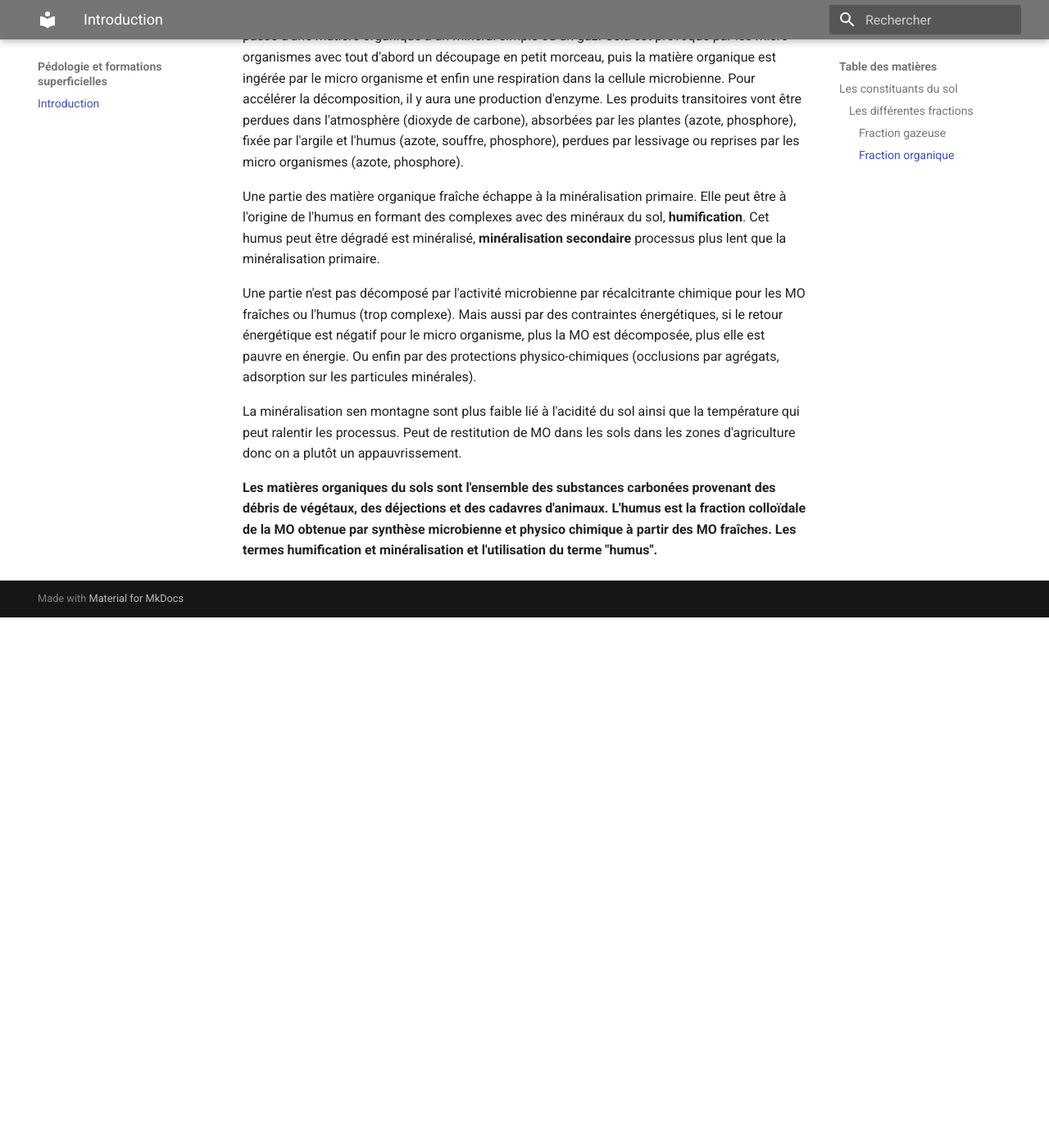
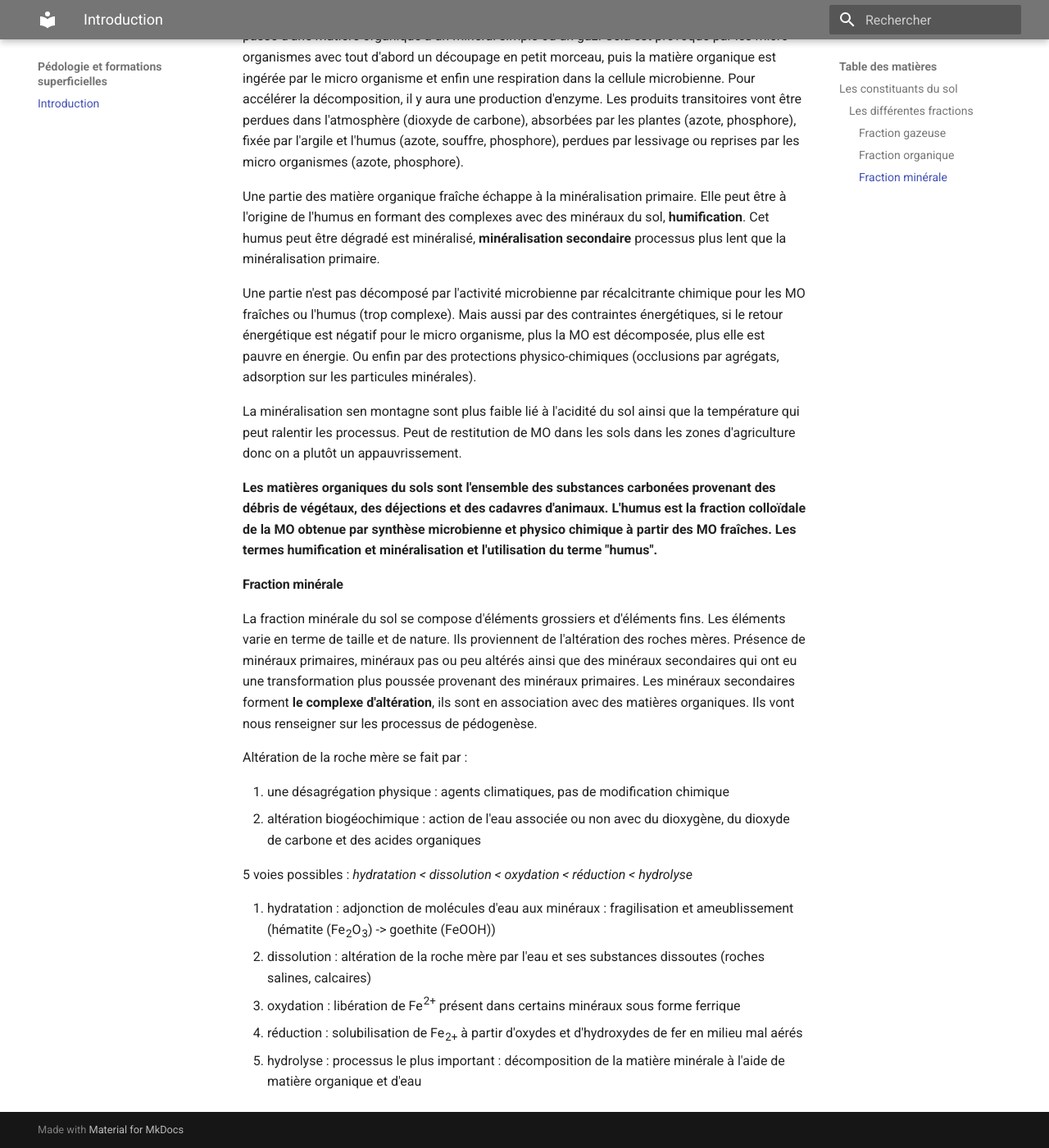
Before and after one commit to Lizeem/L3STcours, an MkDocs documentation site: the page built from Docs/Pédologie et formations superficielles/La pédologie.md, in a window 1280 px wide and 1400 px high, scrolled down 2328 px. Shown: the whole window at 82% size. Built offline with MkDocs 1.6.1 and Material for MkDocs 9.7.7, drawn with Linux system fonts in a browser that asks for light colours; before the commit the page ends 3081 px from its top, so only the background shows below that.

Commit message:
Update pédologie

```diff
--- a/Docs/Pédologie et formations superficielles/La pédologie.md
+++ b/Docs/Pédologie et formations superficielles/La pédologie.md
@@ -66,3 +66,20 @@ Une partie n'est pas décomposé par l'activité microbienne par récalcitrante
 La minéralisation sen montagne sont plus faible lié à l'acidité du sol ainsi que la température qui peut ralentir les processus. Peut de restitution de MO dans les sols dans les zones d'agriculture donc on a plutôt un appauvrissement.
 
 **Les matières organiques du sols sont l'ensemble des substances carbonées provenant des débris de végétaux, des déjections et des cadavres d'animaux. L'humus est la fraction colloïdale de la MO obtenue par synthèse microbienne et physico chimique à partir des MO fraîches. Les termes humification et minéralisation et l'utilisation du terme "humus".**
+
+#### Fraction minérale
+
+La fraction minérale du sol se compose d'éléments grossiers et d'éléments fins. Les éléments varie en terme de taille et de nature. Ils proviennent de l'altération des roches mères. Présence de minéraux primaires, minéraux pas ou peu altérés ainsi que des minéraux secondaires qui ont eu une transformation plus poussée provenant des minéraux primaires. Les minéraux secondaires forment **le complexe d'altération**, ils sont en association avec des matières organiques. Ils vont nous renseigner sur les processus de pédogenèse.
+
+Altération de la roche mère se fait par :
+
+1. une désagrégation physique : agents climatiques, pas de modification chimique
+2. altération biogéochimique : action de l'eau associée ou non avec du dioxygène, du dioxyde de carbone et des acides organiques
+
+5 voies possibles : *hydratation < dissolution < oxydation < réduction < hydrolyse*
+
+1. hydratation : adjonction de molécules d'eau aux minéraux : fragilisation et ameublissement (hématite (Fe<sub>2</sub>O<sub>3</sub>) -> goethite (FeOOH))
+2. dissolution : altération de la roche mère par l'eau et ses substances dissoutes (roches salines, calcaires)
+3. oxydation : libération de Fe<sup>2+</sup> présent dans certains minéraux sous forme ferrique
+4. réduction : solubilisation de Fe<sub>2+</sub> à partir d'oxydes et d'hydroxydes de fer en milieu mal aérés
+5. hydrolyse : processus le plus important : décomposition de la matière minérale à l'aide de matière organique et d'eau
```
